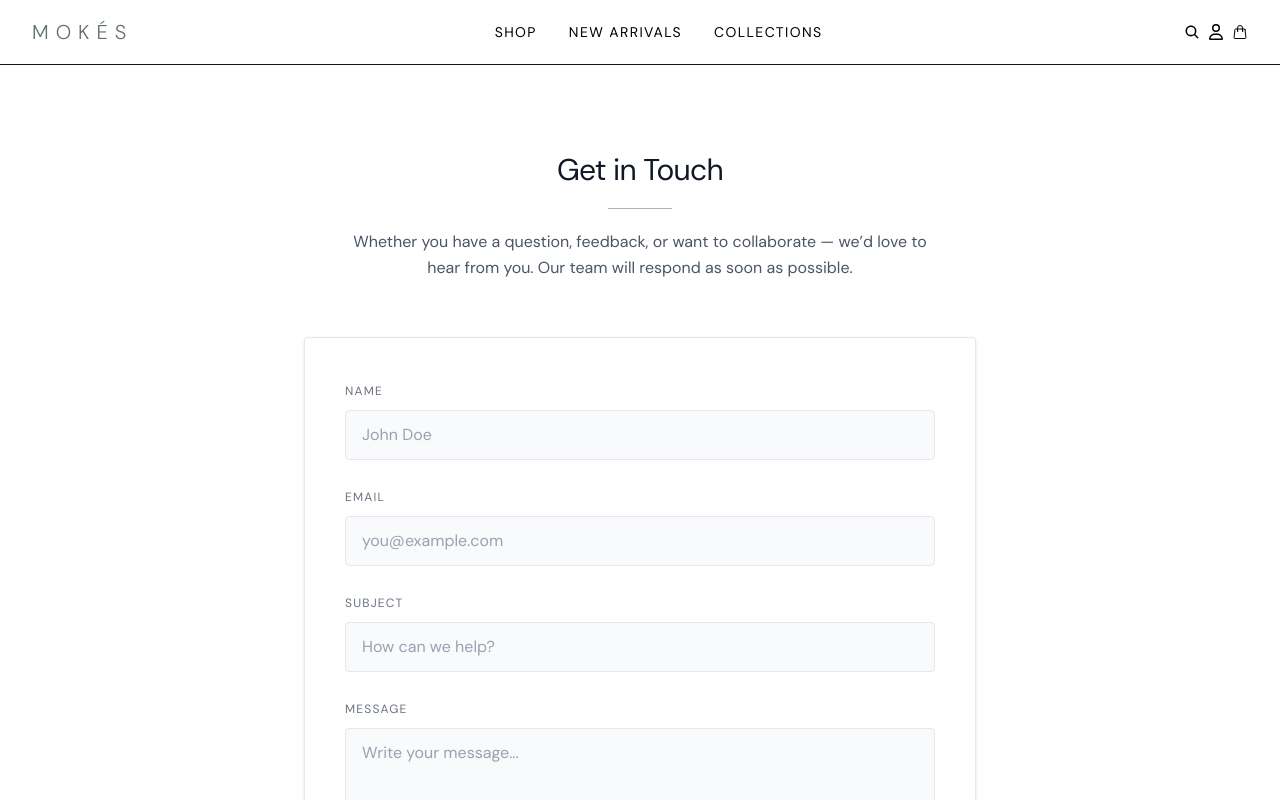
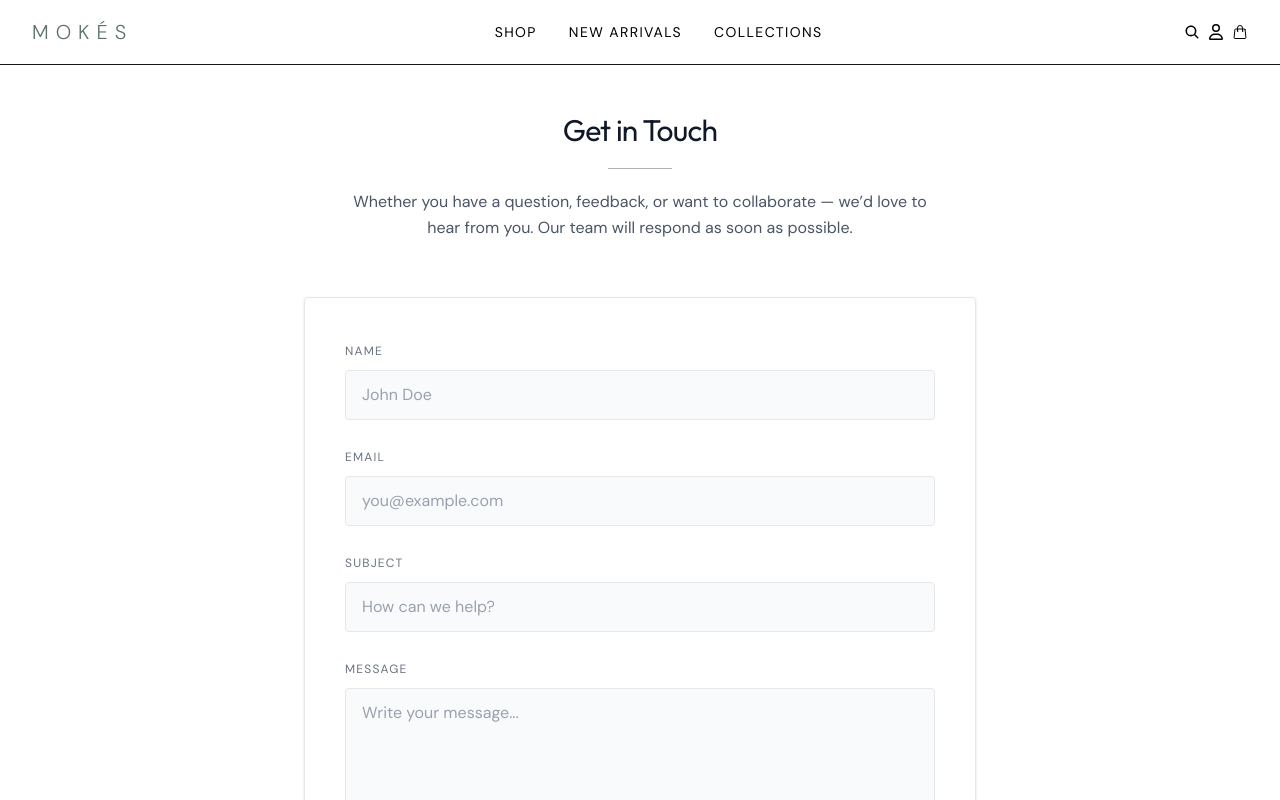
Before and after one commit to Tomilayo21/mokes, a Next.js app: page /contact in a window 1280 px wide. Shown: the top 800 px of the page. Built offline with nearby package versions, Linux system fonts and the light colour scheme; no server answers.

Commit message:
First Commit

```diff
--- a/app/contact/page.jsx
+++ b/app/contact/page.jsx
@@ -120,13 +120,13 @@ const ContactPage = () => {
 
   return (
     <>
-      <div className="flex flex-col items-center mt-12 pb-20 px-6 md:px-16 lg:px-32 pt-16">
+      <div className="flex flex-col items-center px-8 md:px-8 lg:px-8 pt-10 mt-8 mb-20">
 
         {/* HEADER */}
         <div className="text-center mb-14">
-          <p className="text-2xl md:text-3xl font-normal text-gray-900 tracking-tight">
+          <h1 className="text-2xl md:text-3xl font-normal text-gray-900 tracking-tight">
             Get in Touch
-          </p>
+          </h1>
 
           <div className="w-16 h-[1px] bg-black mx-auto my-5 opacity-30" />
 
--- a/app/info/shipping/page.jsx
+++ b/app/info/shipping/page.jsx
@@ -10,7 +10,6 @@ const ShippingPage = () => {
 
   return (
     <>
-      <Navbar />
 
       <div className="px-8 md:px-8 lg:px-8 pt-10 mt-8 mb-20">
 
```
